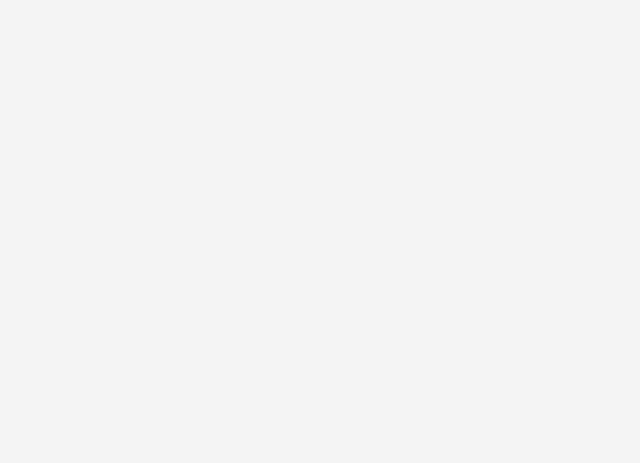
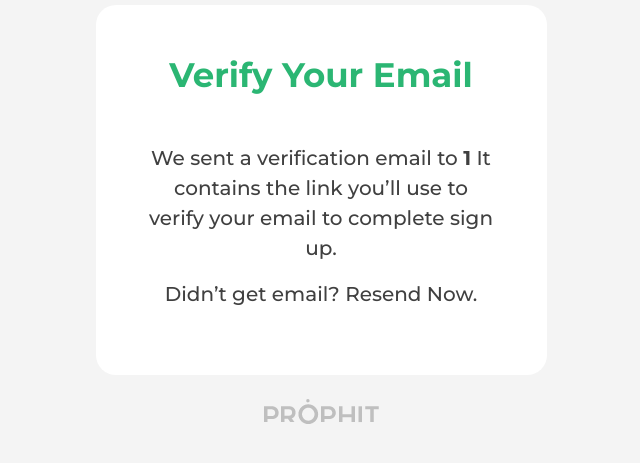
Before and after one commit to hostingmango/angu, an Angular app: page /thank-you/1 in a window 1280 px wide. Before the commit this address led to /. Shown: the part 185-648 px from the top of the page, without its empty margins (319-959 px from the left). Built offline with nearby package versions, Linux system fonts and the light colour scheme.

Commit message:
Create Account Successfully

```diff
--- a/src/app/app-routing.module.ts
+++ b/src/app/app-routing.module.ts
@@ -1,5 +1,6 @@
 import { NgModule } from '@angular/core';
 import { Routes, RouterModule } from '@angular/router';
+import { ThankYouComponent } from './thank-you/thank-you.component';
 
 
 const routes: Routes = [
@@ -14,6 +15,10 @@ const routes: Routes = [
     loadChildren: () =>
       import('./sign-in/sign-in.module').then((m) => m.SignInModule),
   },
+  {
+    path: 'thank-you/:email',
+    component: ThankYouComponent
+  }
 ];
 
 @NgModule({
--- a/src/app/create-account/create-account.component.html
+++ b/src/app/create-account/create-account.component.html
@@ -32,7 +32,7 @@
                                 <button type="submit" [disabled]="!createAccountForm.valid">Sign Up</button>
                             </div>
                             <div class="form-group sign-up-text">
-                                <p (click)="goToSignIn()"><a href="">Don’t have an account? Sign in.</a></p>
+                                <p><a routerLink="/sign-in">Don’t have an account? Sign in.</a></p>
                             </div>
                         </form>
                     </div>
--- a/src/app/create-account/create-account.component.ts
+++ b/src/app/create-account/create-account.component.ts
@@ -1,10 +1,10 @@
+import { HttpClient } from '@angular/common/http';
 import { Component, OnInit } from '@angular/core';
 import { FormBuilder, FormGroup, Validators } from '@angular/forms';
 import { Router } from '@angular/router';
 import { CreateAccountService } from '../services/create-account.service';
 import { HttpService } from '../services/http.service';
 import { User } from '../user';
-
 @Component({
   selector: 'app-create-account',
   templateUrl: './create-account.component.html',
@@ -17,7 +17,7 @@ export class CreateAccountComponent implements OnInit {
   message: any;
 
 
-  constructor(private httpService: HttpService, private services: CreateAccountService, private fb: FormBuilder, private router: Router) { }
+  constructor(private httpService: HttpService, private services: CreateAccountService, private fb: FormBuilder, private router: Router, private httpC: HttpClient) { }
 
   ngOnInit(): void {
       this.createAccountForm = this.fb.group({
@@ -51,7 +51,11 @@ export class CreateAccountComponent implements OnInit {
         userData,
         '/api/Accounts/InsertUpdateAccounts'
       );
-      console.log(registerData, 'kkk');
+
+      const nav =
+
+      this.router.navigate([`thank-you/:${userData.email}`]);
+
     } catch (error) {
       console.log(error);
     }
--- a/src/app/sign-in/sign-in.component.html
+++ b/src/app/sign-in/sign-in.component.html
@@ -6,7 +6,7 @@
                 <div class="col-lg-5 col-md-8">
                     <div class="sign-form">
                         <h4 class="mb-5">Sign in to Prophot</h4>
-                        <form id="form-signin" action="" type="POST">
+                        <form id="form-signin">
                             <div class="form-group mb-3">
                                 <input type="text" name="email" class="form-control" id="email" placeholder="Email"
                                     required="">
@@ -22,7 +22,7 @@
                                 <button type="submit" disabled="disabled">Sign in</button>
                             </div>
                             <div class="form-group sign-up-text">
-                                <p><a href="create-account.html">Don’t have an account? Sign up.</a></p>
+                                <p><a routerLink="/create-account">Don’t have an account? Sign up.</a></p>
                             </div>
                         </form>
                     </div>
--- /dev/null
+++ b/src/app/thank-you/thank-you.component.html
@@ -0,0 +1,17 @@
+
+    <section class="sign-in-form">
+      <div class="container" data-aos="fade-left">
+        <div class="row align-items-center justify-content-center">
+          <div class="col-lg-5 col-md-8">
+            <div class="sign-form">
+              <h4 class="mb-5">Verify Your Email</h4>
+              <p>We sent a verification email to <b>{{email}}</b> It contains the link you’ll use to verify your email to complete sign up.</p>
+              <p class="didnt-get"><a href="">Didn’t get email? Resend Now.</a></p>
+            </div>
+            <div class="prophit-logo mt-4 text-center">
+              <img src="assets/img/logo.png" class="img-fluid" alt="Prophit">
+            </div>
+          </div>
+        </div>
+      </div>
+    </section>
--- /dev/null
+++ b/src/app/thank-you/thank-you.component.ts
@@ -0,0 +1,21 @@
+
+import { Component, OnInit } from '@angular/core';
+import { ActivatedRoute } from '@angular/router'
+
+@Component({
+  selector: 'app-thank-you',
+  templateUrl: './thank-you.component.html',
+  styleUrls: ['./thank-you.component.css']
+})
+export class ThankYouComponent implements OnInit {
+  email: string = "";
+  constructor(private route: ActivatedRoute) { }
+
+  ngOnInit(): void {
+   this.route.params.subscribe(params => {
+     console.log("params", params)
+      this.email = params['email'];
+    });
+  }
+
+}
```
Also changed, not shown: src/app/app.module.ts (+4 -4 lines), src/app/thank-you/thank-you.component.css (added), 1 other file (tests, documents, lock files or other folders).
